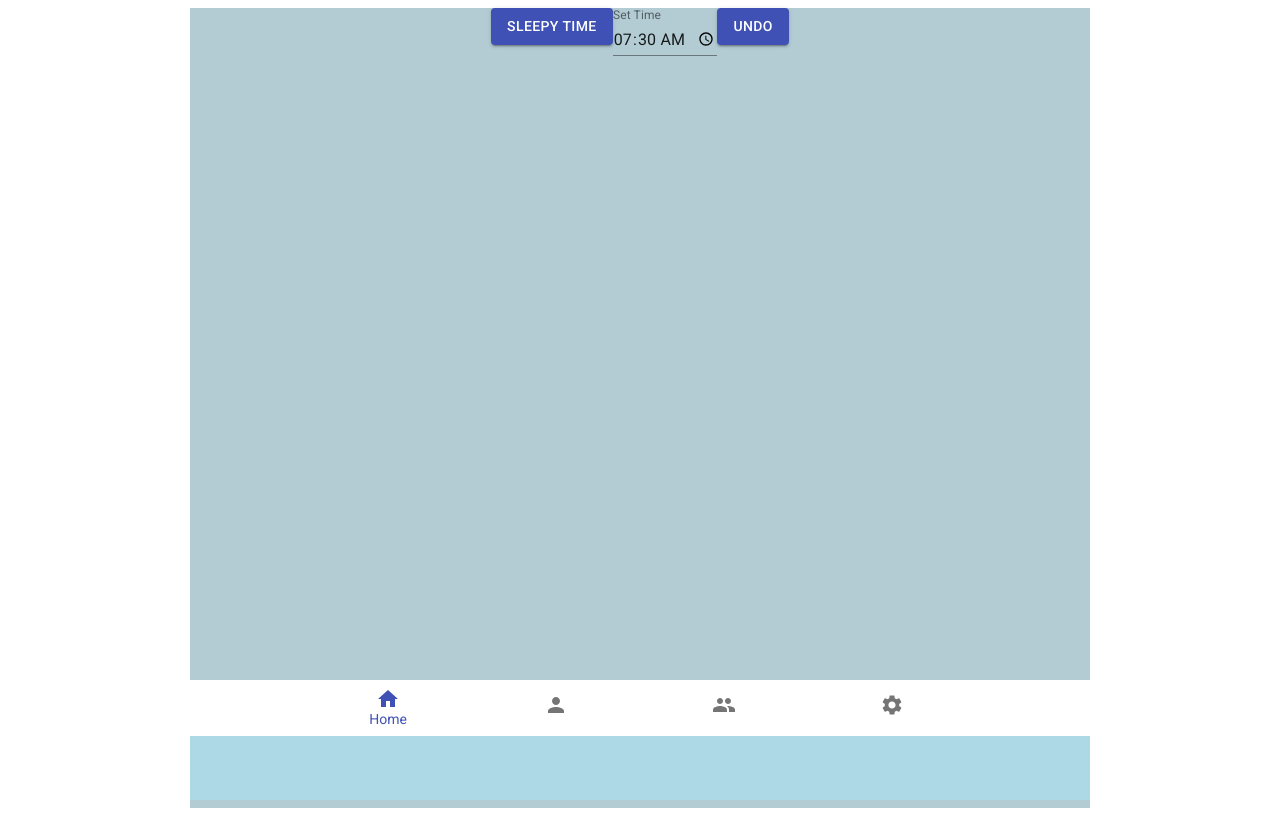
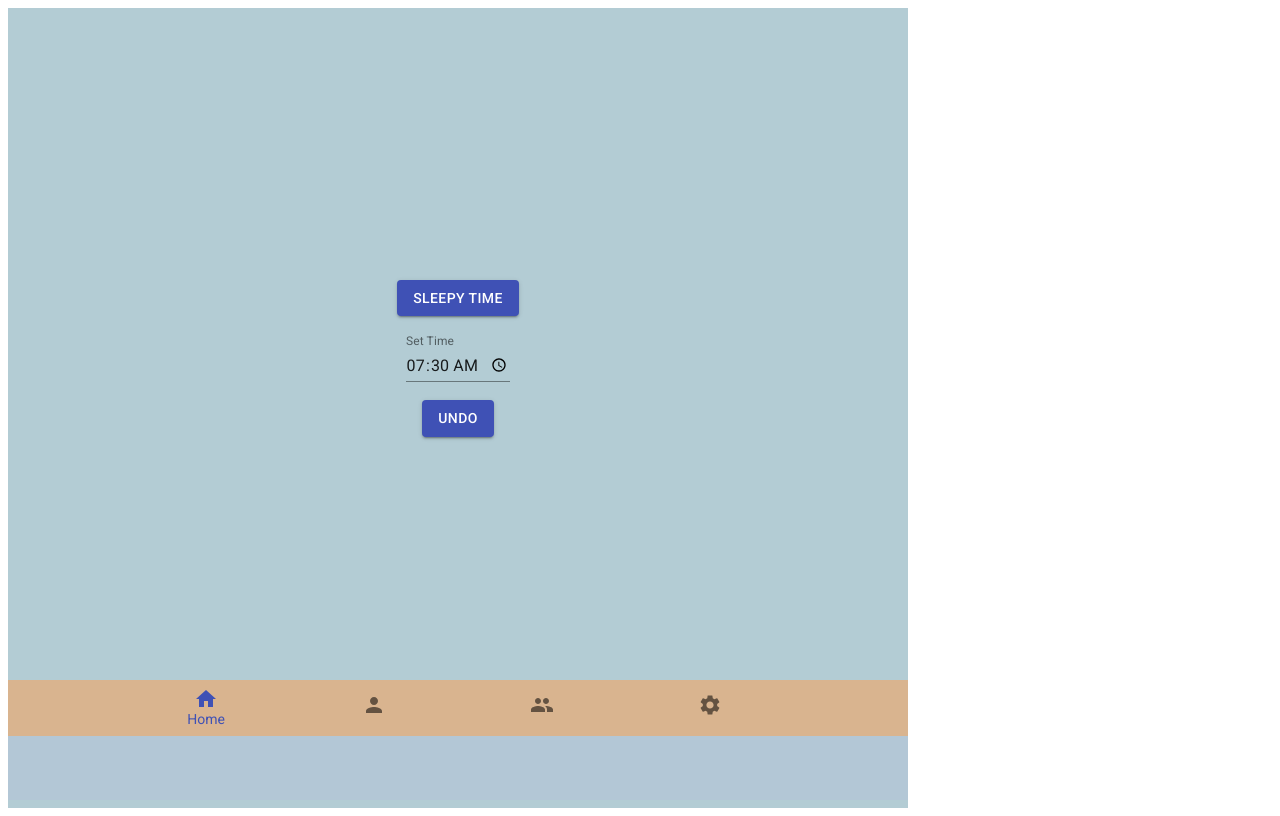
Before and after one commit to tjlaud/React-App-Sleep-Tracker, a React (Create React App) app: page / in a window 1280 px wide. Built offline with nearby package versions, Linux system fonts and the light colour scheme.

Commit message:
home page flex

```diff
--- a/src/components/Navbar/Navbar.jsx
+++ b/src/components/Navbar/Navbar.jsx
@@ -33,7 +33,7 @@ function Navbar() {
       <BottomNavigation
         className="Navbar"
         value={value}
-        style={{ backgroundColor: "white" }}
+        style={{ backgroundColor: "#D9B48FFF" }}
       >
         <BottomNavigationAction
           label="Home"
--- a/src/components/Navbar/Navbar.scss
+++ b/src/components/Navbar/Navbar.scss
@@ -5,7 +5,7 @@
 
 .navBox {
   position: fixed;
-  background-color: lightblue;
+  background-color: #b3c7d6ff;
   bottom: 0;
   height: 15vh;
   width: 100%;
--- a/src/pages/App.scss
+++ b/src/pages/App.scss
@@ -1,12 +1,12 @@
 .box {
   max-width: 900px;
   height: 100vh;
-  margin: auto;
   justify-content: space-evenly;
   text-align: center;
   background-color: rgb(179, 204, 212);
 }
 
+// margin: auto;
 // display: flex;
 // flex-direction: column;
 // width: 200px;
--- a/src/pages/Home.jsx
+++ b/src/pages/Home.jsx
@@ -2,13 +2,16 @@ import React from "react";
 import { Button, Box, TextField } from "@material-ui/core";
 import Navbar from "../components/Navbar/Navbar";
 import "./App.scss";
+import "./Home.scss";
 
 function Home() {
   return (
     <Box className="box">
+      <Box className="sleepBox">
         <Button variant="contained" color="primary">
           Sleepy Time
         </Button>
+        <br />
         <TextField
           label="Set Time"
           type="time"
@@ -20,9 +23,11 @@ function Home() {
             step: 300, // 5 min...this doesn't seem to be working as expected
           }}
         />
+        <br />
         <Button variant="contained" color="primary">
           Undo
         </Button>
+      </Box>
       <Navbar />
     </Box>
   );
--- /dev/null
+++ b/src/pages/Home.scss
@@ -0,0 +1,9 @@
+.sleepBox {
+  height: 85vh;
+  display: flex;
+  flex-direction: column;
+  justify-content: center;
+  align-items: center;
+  //   margin: auto;
+  padding: 10px;
+}
```
Lines whose indentation alone changed are shown as unchanged.
